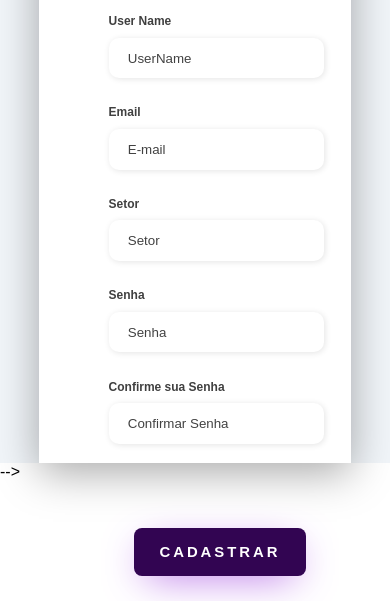
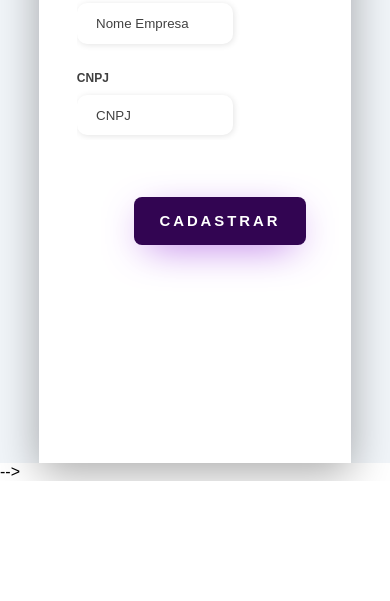
Before and after one commit to imayaramota/Puppet-Monitoring, a website: page public/cadastro.html in a window 390 px wide. Shown: the part 425-1026 px from the top of the page. After the commit the page ends 906 px from the top, so only its background shows below. Drawn offline with nearby package versions, Linux system fonts and the light colour scheme; some packages are replaced by stand-ins of ours; a script that the page names is missing.

Commit message:
Alterando Responsividade da Tela de Cadastro

```diff
--- a/public/cadastro_style.css
+++ b/public/cadastro_style.css
@@ -2,7 +2,7 @@
   box-sizing: border-box;
   margin: 0;
   padding: 0;
-  font-family: 'Poppins', sans-serif;
+  font-family: "Poppins", sans-serif;
   scroll-behavior: smooth;
 }
 
@@ -195,7 +195,7 @@
   text-decoration: none;
   font-size: 0.93rem;
   font-weight: 500;
-  color: #fff
+  color: #fff;
 }
 
 .container {
@@ -213,7 +213,6 @@
   display: flex;
   box-shadow: 0px 10px 40px #00000056;
   margin-top: 3rem;
-
 }
 
 .form-image {
@@ -236,7 +235,6 @@
 }
 
 .form-header {
-
   display: flex;
   justify-content: center;
 }
@@ -323,9 +321,7 @@
   .form {
     width: 50%;
   }
-
 }
-
 
 @media screen and (max-width: 1530px) {
   .form-image {
@@ -370,6 +366,19 @@
   }
 }
 
+@media screen and (max-width: 770px) {
+  .container {
+    width: 100%;
+    height: 100%;
+  }
+  .all-input {
+    flex-direction: column;
+    overflow-y: scroll;
+    flex-wrap: nowrap;
+    max-height: 10rem;
+    padding-right: 5rem;
+  }
+}
 
 .btns {
   display: flex;
```
